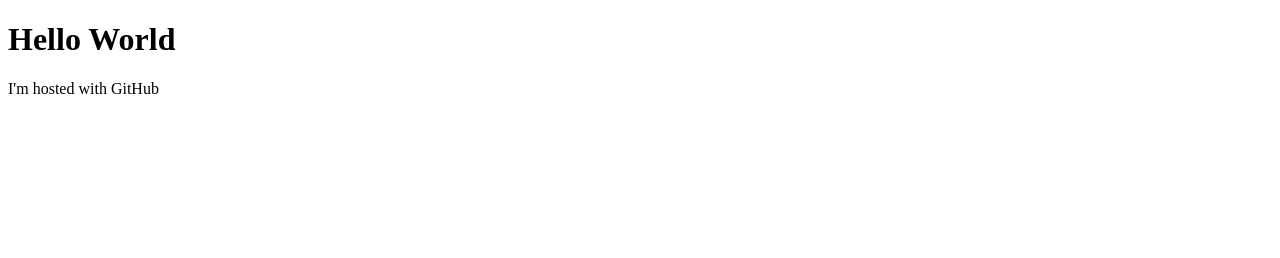
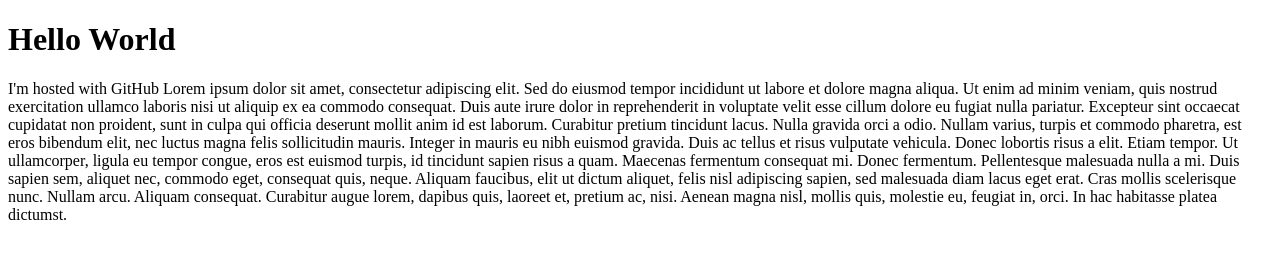
Before and after one commit to denys767/denys767.github.io, a plain HTML site: page index.html in a window 1280 px wide. Drawn offline with Linux system fonts and the light colour scheme.

Commit message:
Update index.html

```diff
--- a/index.html
+++ b/index.html
@@ -2,6 +2,9 @@
 <html>
 <body>
 <h1>Hello World</h1>
-<p>I'm hosted with GitHub</p>
+<p>I'm hosted with GitHub Lorem ipsum dolor sit amet, consectetur adipiscing elit. Sed do eiusmod tempor incididunt ut labore et dolore magna aliqua. Ut enim ad minim veniam, quis nostrud exercitation ullamco laboris nisi ut aliquip ex ea commodo consequat. Duis aute irure dolor in reprehenderit in voluptate velit esse cillum dolore eu fugiat nulla pariatur. Excepteur sint occaecat cupidatat non proident, sunt in culpa qui officia deserunt mollit anim id est laborum.
+
+    Curabitur pretium tincidunt lacus. Nulla gravida orci a odio. Nullam varius, turpis et commodo pharetra, est eros bibendum elit, nec luctus magna felis sollicitudin mauris. Integer in mauris eu nibh euismod gravida. Duis ac tellus et risus vulputate vehicula. Donec lobortis risus a elit. Etiam tempor. Ut ullamcorper, ligula eu tempor congue, eros est euismod turpis, id tincidunt sapien risus a quam. Maecenas fermentum consequat mi. Donec fermentum. Pellentesque malesuada nulla a mi. Duis sapien sem, aliquet nec, commodo eget, consequat quis, neque. Aliquam faucibus, elit ut dictum aliquet, felis nisl adipiscing sapien, sed malesuada diam lacus eget erat. Cras mollis scelerisque nunc. Nullam arcu. Aliquam consequat. Curabitur augue lorem, dapibus quis, laoreet et, pretium ac, nisi. Aenean magna nisl, mollis quis, molestie eu, feugiat in, orci. In hac habitasse platea dictumst.
+    </p>
 </body>
 </html>
```
